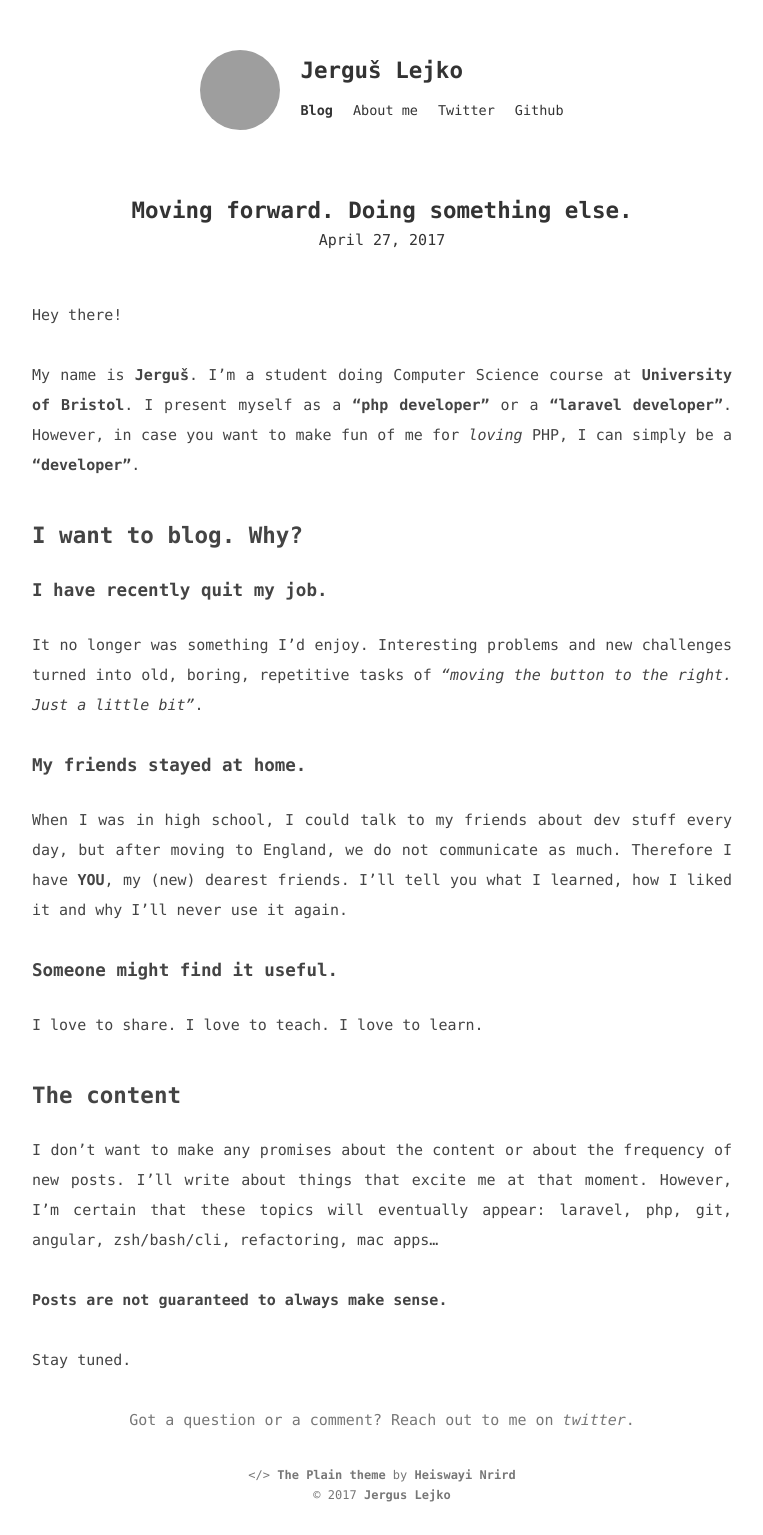
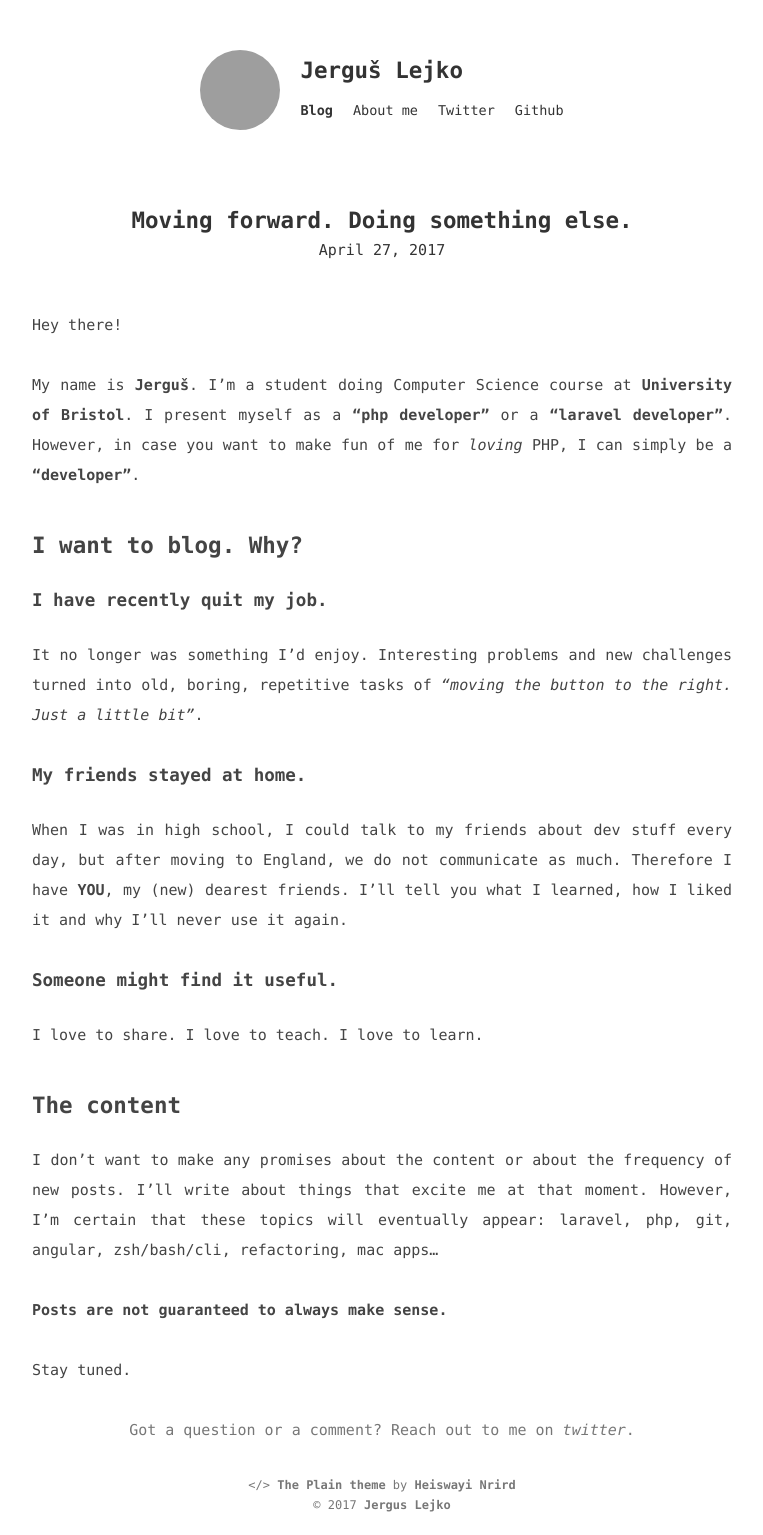
Before and after one commit to jerguslejko/website, a Jekyll site: the page built from _posts/2017-04-27-moving-forward-doing-something-else.md, in a window 1280 px wide. Shown: the whole page, without its empty margins (258-1021 px from the left). Built offline with Jekyll 4.4.1, drawn with Linux system fonts in a browser that asks for light colours; grey boxes are pictures that could not be loaded.

Commit message:
add class

```diff
--- a/_layouts/post.html
+++ b/_layouts/post.html
@@ -2,7 +2,7 @@
 layout: default
 ---
 
-<article class="container">
+<article class="container pt-1">
     <div class="text-center mb-5">
         <h1 class="mb-1">{{ page.title }}</h1>
         <time>{{ page.date | date: '%B %-d, %Y' }}</time>
```
